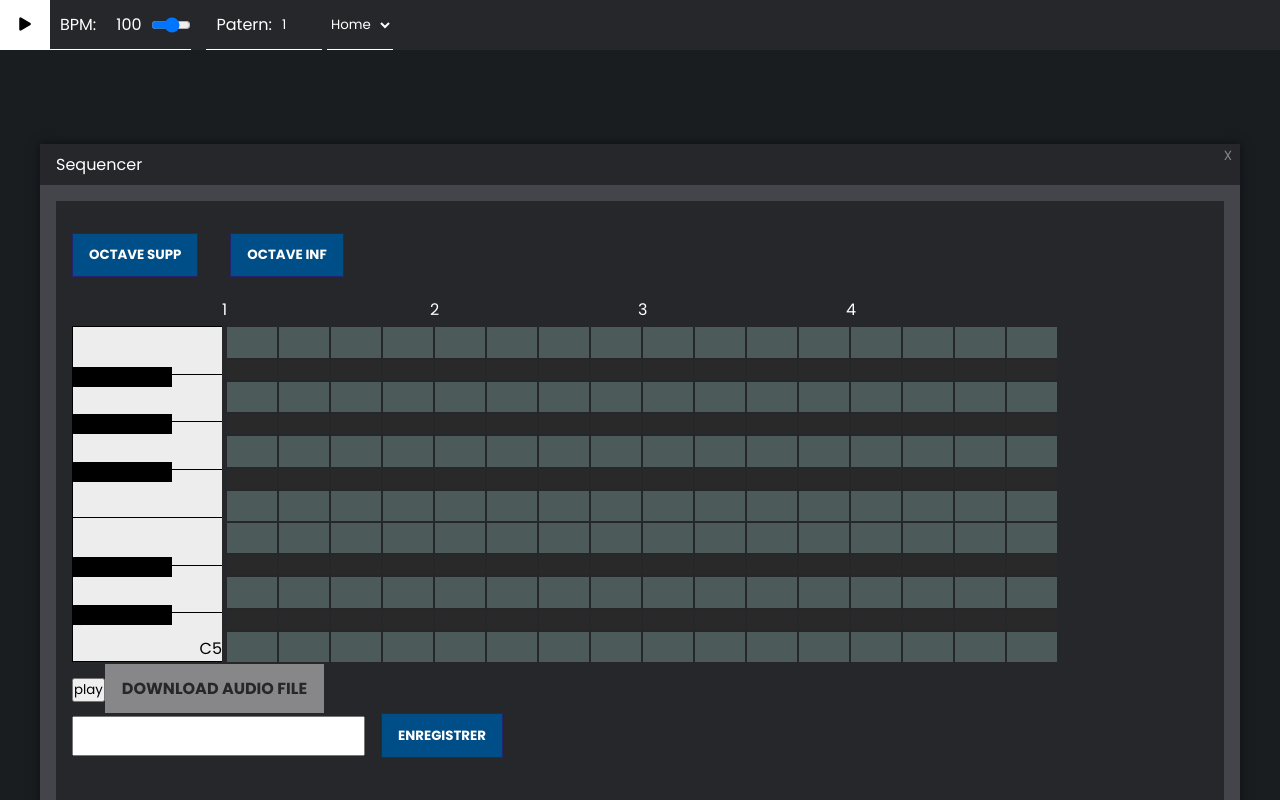
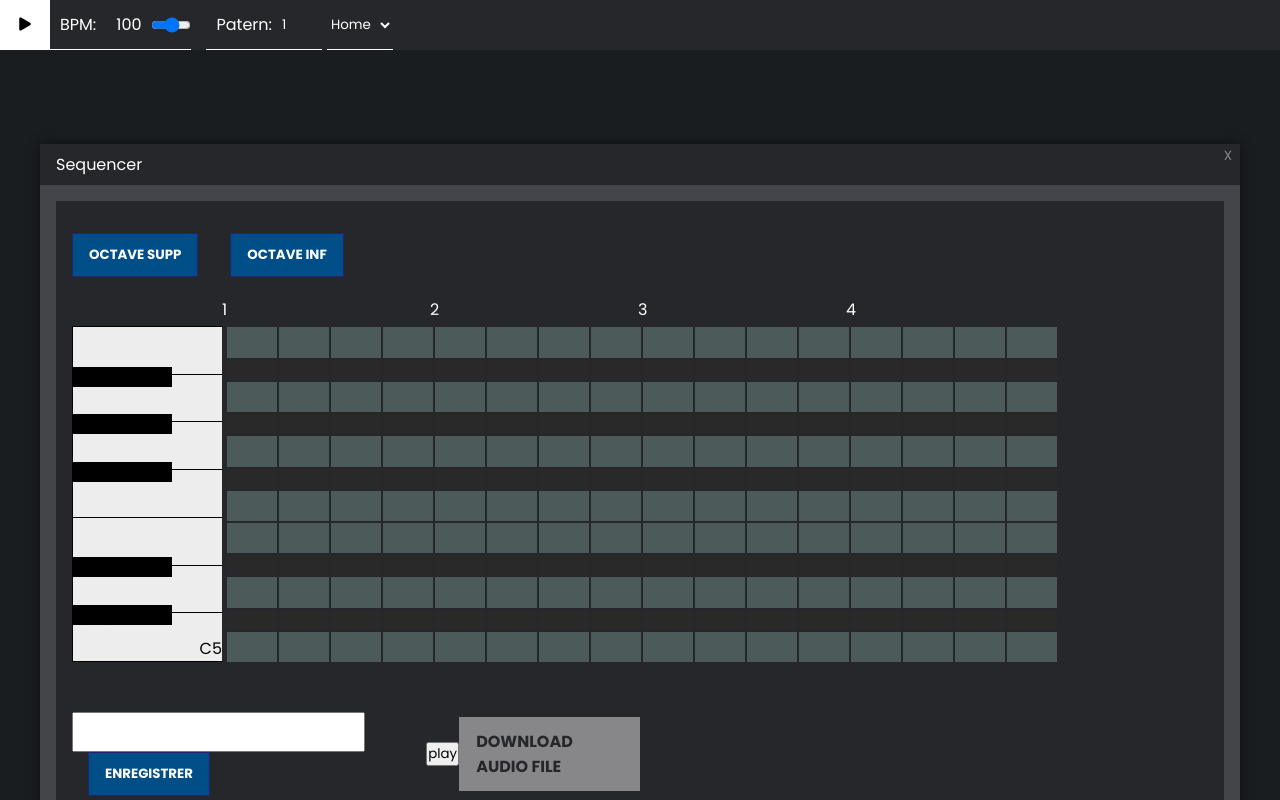
Before and after one commit to Procaillass/JamRacker, a React (Create React App) app: page / in a window 1280 px wide. Shown: the top 800 px of the page. Built offline with nearby package versions, Linux system fonts and the light colour scheme.

Commit message:
change css

```diff
--- a/src/App.scss
+++ b/src/App.scss
@@ -366,9 +366,17 @@ main{
 .test .piano-modify-duration {
   display: block;
 }
-.roll-patern-content {
-  margin: 3rem 0 0 0;
+.roll-save-patern{
+  margin-bottom: 0;
 }
 .roll-patern-title {
   padding: 0.5rem 1rem;
 }
+.piano__controls{
+    display: flex;
+    align-items: center;
+    margin: 0 0 3rem 0;
+    justify-content: space-between;
+    max-width: 50%;
+    margin-top: 3rem;
+}
--- a/src/Components/PianoRoll/PianoRoll.js
+++ b/src/Components/PianoRoll/PianoRoll.js
@@ -81,12 +81,13 @@ export default function PianoRoll() {
             <PinaoOctave key={index} octave={item} dataPiano={dataPiano} setDataPiano={setDataPiano}/>
           )}
 
-          <Play dataTracks={dataPiano} instrument={inst} />
-
-          <form onSubmit={SavePatern}>
-            <input className="roll-patern-title" />
-            <button className="roll-save-patern">Enregistrer</button>
-          </form>
+          <div className="piano__controls">
+            <form onSubmit={SavePatern}>
+              <input className="roll-patern-title" />
+              <button className="roll-save-patern">Enregistrer</button>
+            </form>
+            <Play dataTracks={dataPiano} instrument={inst} />
+          </div>
 
         </div>
       </div>
--- a/src/Components/StepSequencer/StepSequencer.jsx
+++ b/src/Components/StepSequencer/StepSequencer.jsx
@@ -10,8 +10,6 @@ import BpmContext from "../../context/bpmContext";
 //import Play from "../../Components/Play/Play";
 import StepSeqContext from "../../context/stepSequencerContext";
 import Instrument from '../Instrument/Instrument';
-import Play from "../../Components/Play/Play";
-import instrumentContext from "../../context/instrumentContext";
 
 function StepSequencer() {
 
@@ -32,7 +30,7 @@ function StepSequencer() {
       const newNotes = dataTracks.notes.push(
         {
           name:trackNote,
-          duration: 0.2,
+          duration: 0,
           time: (60 / bpm) * stepIdx,
           steps:stepIdx
         }
@@ -60,8 +58,6 @@ function StepSequencer() {
   const notesList = dataStepSeq.notesList;
   const tracks = Array.isArray(dataStepSeq.tracks) && dataStepSeq.tracks.length ? dataStepSeq.tracks : [];
   const steps = dataStepSeq.stepsNum;
-
-  const {dataInstrument, setDataInstrument} = useContext(instrumentContext);
 
   /*
   * -------------
@@ -96,11 +92,10 @@ function StepSequencer() {
     ev.preventDefault();
     if (ev.target.value !== "") {
       const note = ev.target.value;
-      //console.log("noteAdd",note);
      /*  midi = document.querySelector(".test").getAttribute('name') */
-      const newTrack = { name: note, duration: 0.2, steps: generateSteps(steps) };
+      const newTrack = { name: note, duration: 0, steps: generateSteps(steps) };
       setdataStepSeq({ ...dataStepSeq, tracks: [...dataStepSeq.tracks, newTrack] });
-      //console.log("a",dataStepSeq,"b",dataStepSeq.tracks)
+      console.log("a",dataStepSeq,"b",dataStepSeq.tracks)
     }
     ev.target.value = "";
   };
@@ -172,8 +167,6 @@ function StepSequencer() {
   * -------------
   */
 
-  console.log("instrument", instrumentContext);
-
   return (
 
     <div className="box sequencer">
```
